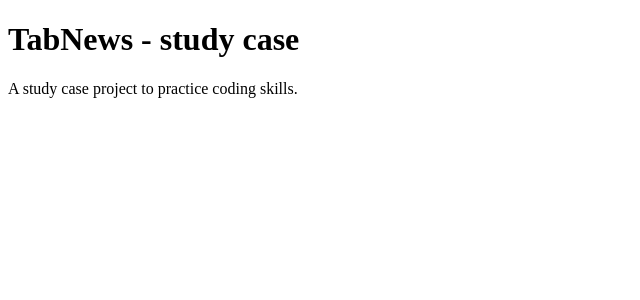
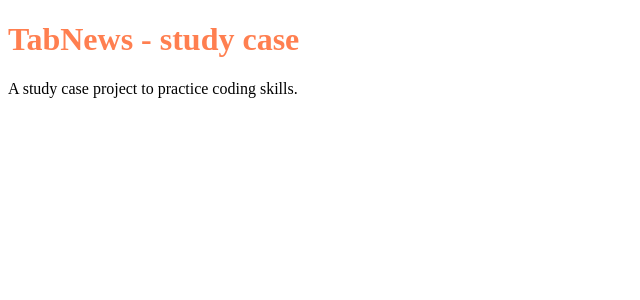
Before and after one commit to Bru-marques/tabnews-study-case, a Next.js app: page / in a window 1280 px wide. Shown: the top 300 px of the page, without its empty margins (0-640 px from the left). Built offline with nearby package versions, Linux system fonts and the light colour scheme.

Commit message:
adding stylesheets

```diff
--- /dev/null
+++ b/global.css
@@ -0,0 +1,3 @@
+.title{
+ color: coral;
+}
--- /dev/null
+++ b/pages/_app.js
@@ -0,0 +1,13 @@
+import '../global.css';
+function Home() {
+  return (
+    <div>
+      <h1 className='title'>TabNews - study case</h1>
+      <p>
+        A study case project to practice coding skills.
+      </p>
+    </div>
+  );
+}
+
+export default Home;
--- a/pages/index.js
+++ b/pages/index.js
@@ -1,12 +1,9 @@
-function Home() {
+import Home from "./_app";
+
+function App() {
   return (
-    <div>
-      <h1>TabNews - study case</h1>
-      <p>
-        A study case project to practice coding skills.
-      </p>
-    </div>
+    <Home />
   );
 }
 
-export default Home;
+export default App;
```
